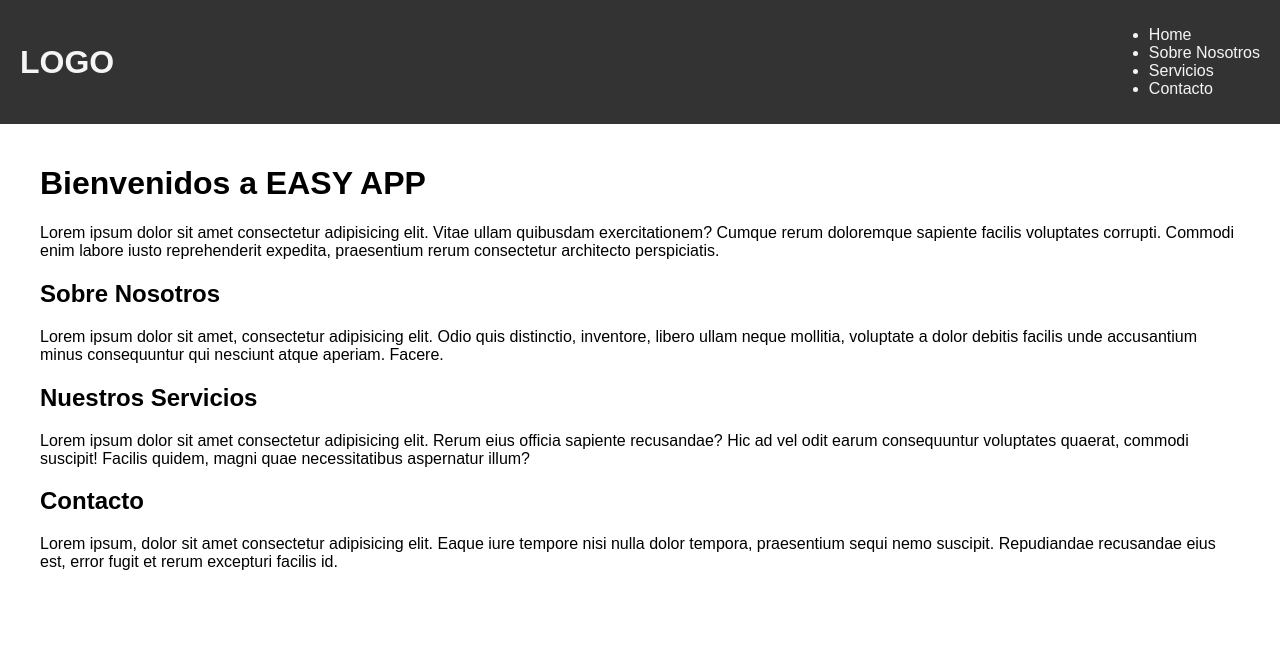
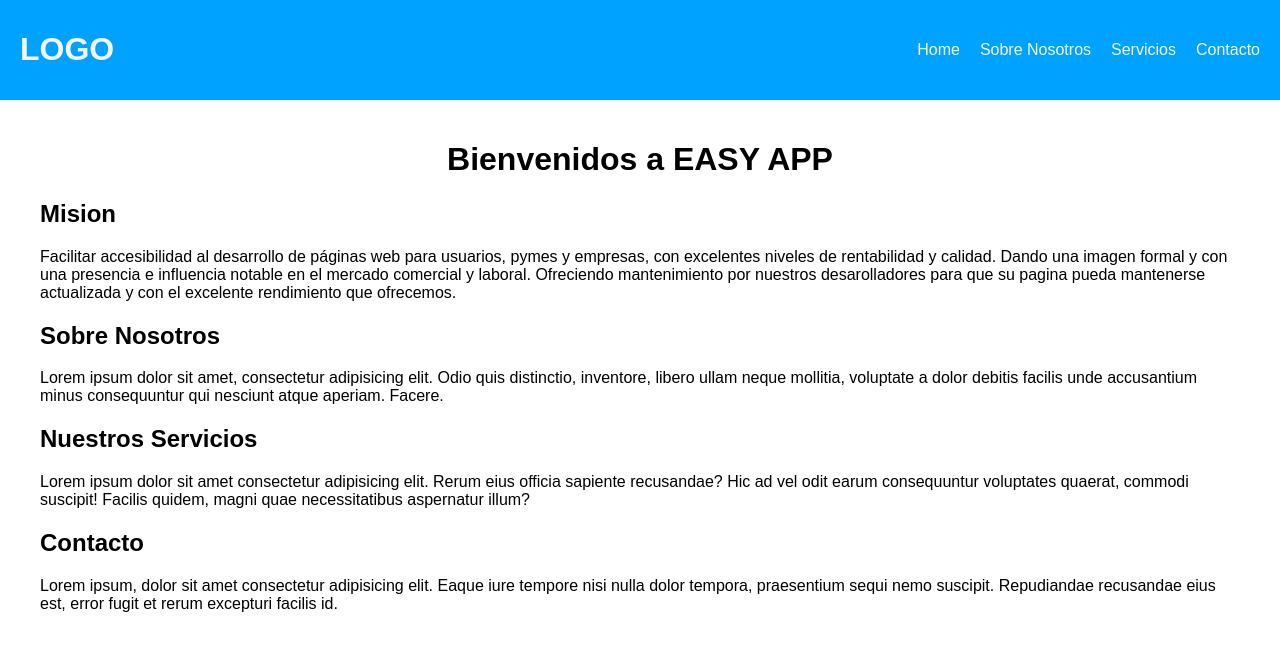
Before and after one commit to Movits/TP-Sistemas-de-Informacion-1, a plain HTML site: page index.html in a window 1280 px wide. Drawn offline with Linux system fonts and the light colour scheme.

Commit message:
agregue la mision de la empresa y arregle el css

```diff
--- a/index.html
+++ b/index.html
@@ -26,11 +26,15 @@
     <div class="contenedor-info">
 
         <h1>Bienvenidos a EASY APP</h1>
-        <p>Lorem ipsum dolor sit amet consectetur adipisicing elit.
-            Vitae ullam quibusdam exercitationem?
-            Cumque rerum doloremque sapiente facilis voluptates corrupti.
-            Commodi enim labore iusto reprehenderit expedita,
-            praesentium rerum consectetur architecto perspiciatis.</p>
+        <h2>Mision</h2>
+        <p>Facilitar accesibilidad al desarrollo de páginas web
+            para usuarios, pymes y empresas,
+            con excelentes niveles de rentabilidad y calidad.
+            Dando una imagen formal y con una presencia e influencia
+            notable en el mercado comercial y laboral.
+            Ofreciendo mantenimiento por nuestros desarolladores
+            para que su pagina pueda mantenerse actualizada y
+            con el excelente rendimiento que ofrecemos.</p>
 
         <h2>Sobre Nosotros</h2>
         <p>Lorem ipsum dolor sit amet, consectetur adipisicing elit.
--- a/style.css
+++ b/style.css
@@ -4,7 +4,7 @@ body {
     font-family: Arial, sans-serif;
 }
 header {
-    background-color: #333;
+    background-color: #00a2ff;
     color: whitesmoke;
     display: flex;
     align-items: center;
@@ -23,10 +23,24 @@ header {
     text-decoration: none;
 }
 .opciones a:hover {
-    color: red;
+    color: blue;
 }
+
+.opciones ul {
+    list-style: none;
+    margin: 0;
+    padding: 0;
+    display: flex;
+    align-items: center;
+    gap: 20px;
+}
+
 .contenedor-info {
     max-width: 1200px;
     margin: 0 auto;
     padding: 20px;
 }
+
+.contenedor-info h1{
+    text-align: center;
+}
```
